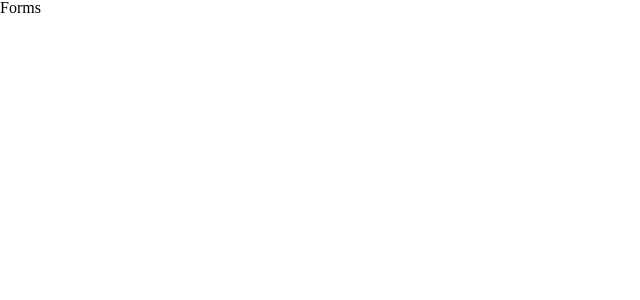
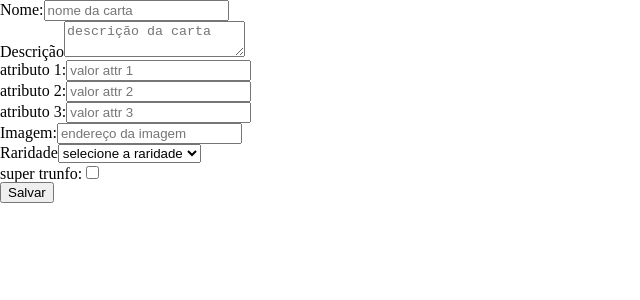
Before and after one commit to JhonatasAnicezio/Tryunfo, a React (Create React App) app: page / in a window 1280 px wide. Shown: the top 300 px of the page, without its empty margins (0-640 px from the left). Built offline with nearby package versions, Linux system fonts and the light colour scheme.

Commit message:
feat(components/Form): render components in Form

```diff
--- a/src/components/Form.js
+++ b/src/components/Form.js
@@ -1,10 +1,50 @@
 import React, { Component } from 'react';
+import Input, { inputNumber } from './forms/Input';
+import Select from './forms/Select';
+import Textarea from './forms/Textarea';
 
 class Form extends Component {
   render() {
     return (
       <form>
-        Forms
+        <Input
+          type='text'
+          text='Nome'
+          name='input-name'
+          placeholder='nome da carta'
+        />
+        <Textarea
+          text='Descrição'
+          name='input-description'
+          placeholder='descrição da carta'
+        />
+        { inputNumber.map((input, index) =>
+          <Input
+            key={ index }
+            type='number'
+            text={`atributo ${ input }`}
+            name={`atributo${ input }`}
+            placeholder={`valor attr ${ input }`}
+          />
+        ) }
+        <Input
+          type='text'
+          text='Imagem'
+          name='input-image'
+          placeholder='endereço da imagem'
+        />
+        <Select
+          text='Raridade'
+          name='input-rare'
+          value={['normal', 'raro', 'muito raro']}
+          placeholder='selecione a raridade'
+        />
+        <Input
+          type='checkbox'
+          text='super trunfo'
+          name='input-trunfo'
+        />
+        <button>Salvar</button>
       </form>
     );
   }
```
